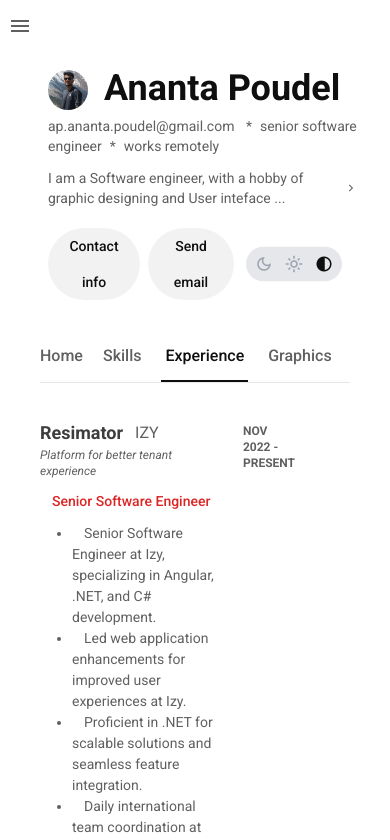
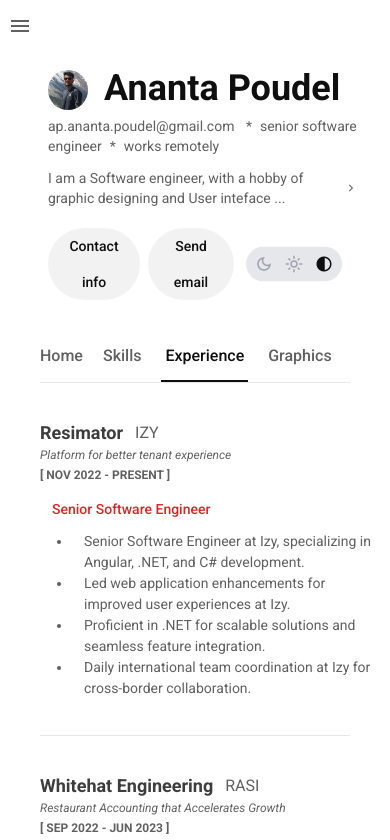
Before and after one commit to Ananta580/portfolio-2023, an Angular app: page /experience in a window 390 px wide. Shown: the top 840 px of the page. Built offline with nearby package versions, Linux system fonts and the light colour scheme.

Commit message:
Done with final responsiveness

```diff
--- a/src/app/main/pages/experience/experience.component.html
+++ b/src/app/main/pages/experience/experience.component.html
@@ -1,7 +1,7 @@
-<div class="flex flex-col gap-6 w-[90%] p-6 px-24 items-center max-xl:px-5 max-lg:px-20 max-sm:px-10">
+<div class="flex flex-col gap-6 w-[90%] p-6 px-24 items-center max-xl:px-5 max-lg:px-20 max-sm:px-10 max-xl:w-full">
   <!-- Experience section -->
   <div *ngFor="let experience of workExperiences" class="experience-box">
-    <p class="text-xs py-1 px-4 font-semibold">
+    <p class="text-xs py-1 font-semibold w-[200px] text-right max-md:hidden">
       {{ experience.timeline | uppercase }}
     </p>
 
@@ -11,17 +11,21 @@
           <span class="company">{{ experience.company }}</span>
           <a class="cursor-pointer hover:underline" [href]="experience.projectUrl" target="_blank">{{ experience.project
             | uppercase }}</a>
-        </p>
+
 
         <p class="italic text-xs">{{ experience.companySlogan }}</p>
+
+        <p class="text-xs py-1 font-semibold w-[200px] min-md:hidden">
+          [ {{ experience.timeline | uppercase }} ]
+        </p>
       </div>
-      <div class="pb-4 px-3 rounded-bl-xl">
+      <div class="pb-4 pl-3 rounded-bl-xl w-full">
         <p class="experience-text">
           {{ experience.position }}
         </p>
-        <ul class="list-disc indent-3 ml-5 pt-3 text-sm leading-normal">
+        <ul class="list-disc ml-5 pt-3 text-sm leading-normal w-full">
           <li *ngFor="let desc of experience.workDescription">
-            {{ desc }}
+            <span class="relative left-3">{{ desc }}</span>
           </li>
         </ul>
       </div>
--- a/src/app/main/pages/experience/experience.component.scss
+++ b/src/app/main/pages/experience/experience.component.scss
@@ -1,5 +1,5 @@
 .experience-box{
-    @apply flex flex-row-reverse justify-between items-start w-full border-b pb-5 pt-3;
+    @apply flex flex-row-reverse justify-between items-start w-full border-b pb-5 pt-3 max-md:flex-row;
     border-color: var(--border-color);
     &:last-child{
         border: none;
```
